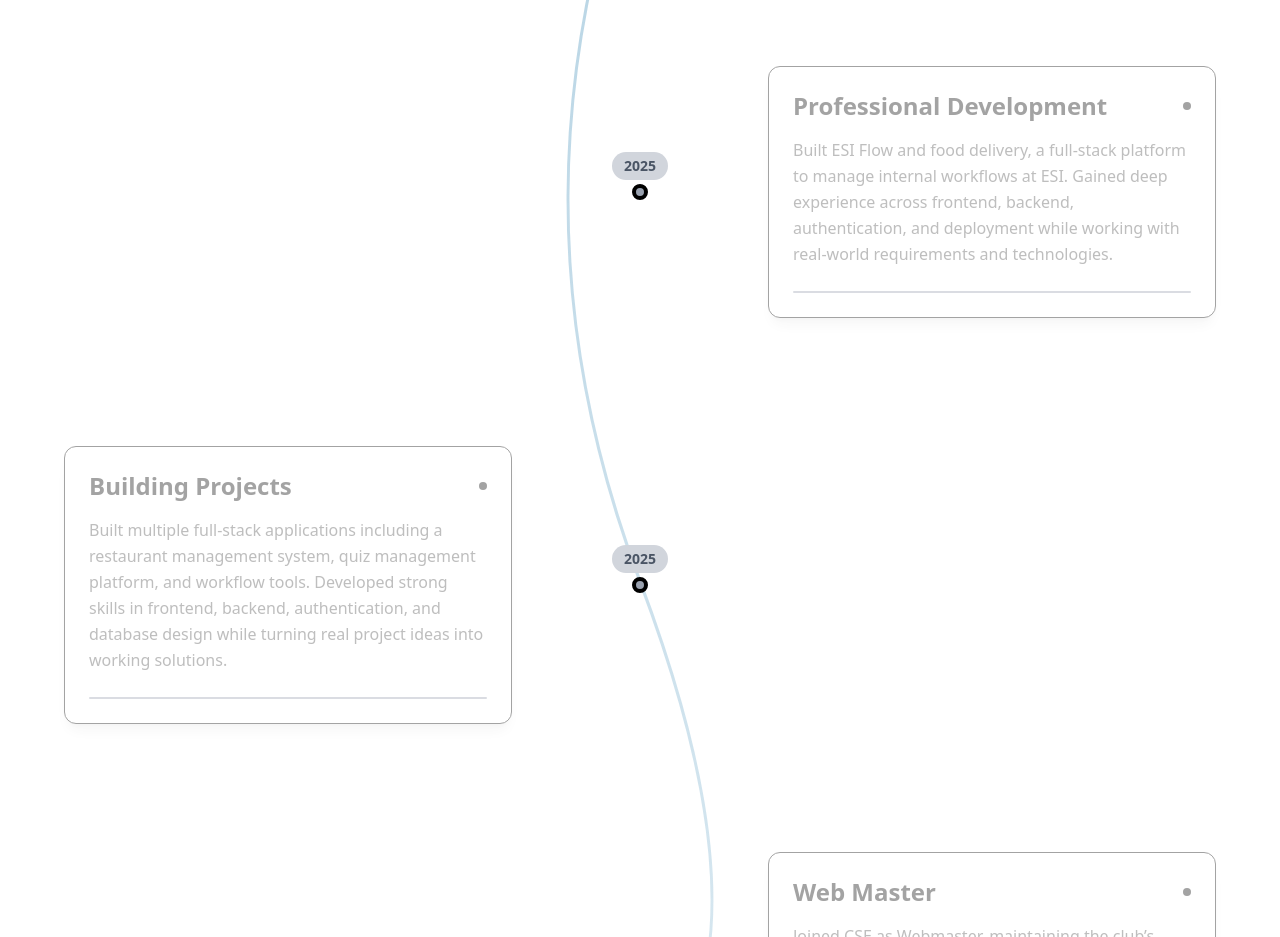
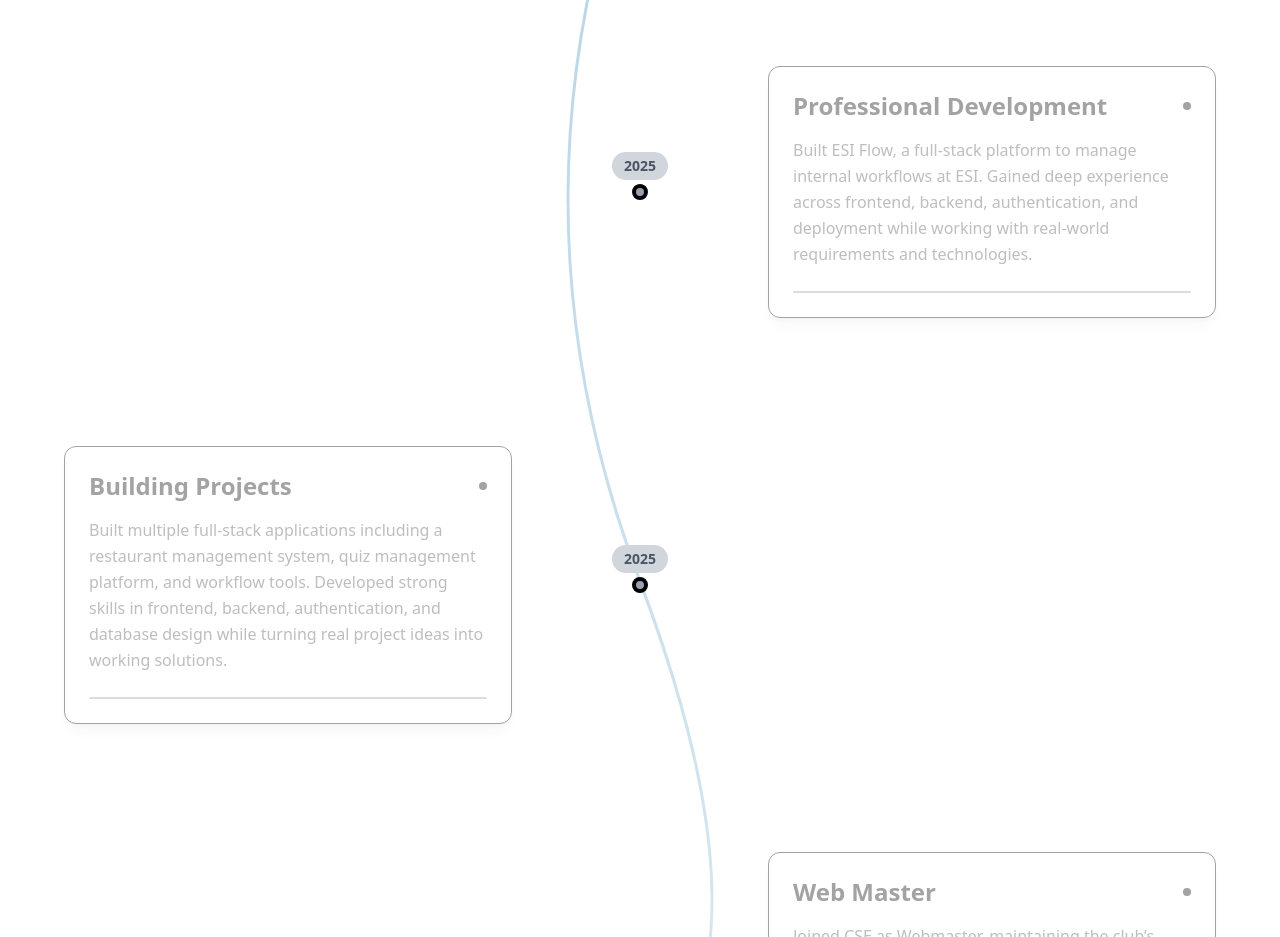
Before and after one commit to Bendifallah-Rami/Rami-s-portfolio, a React (Vite) app: page / in a window 1280 px wide. Shown: the part 4460-5397 px from the top of the page. Built offline with nearby package versions, Linux system fonts and the light colour scheme.

Commit message:
Update project description for Professional Development
Removed reference to food delivery from project description.

```diff
--- a/src/data/experiences.js
+++ b/src/data/experiences.js
@@ -45,7 +45,7 @@ export const experiences = [
     year: "2025",
     title: "Professional Development",
     description:
-      "Built ESI Flow and food delivery, a full-stack platform to manage internal workflows at ESI. Gained deep experience across frontend, backend, authentication, and deployment while working with real-world requirements and technologies.",
+      "Built ESI Flow, a full-stack platform to manage internal workflows at ESI. Gained deep experience across frontend, backend, authentication, and deployment while working with real-world requirements and technologies.",
     position: "right",
   },
   {
```
